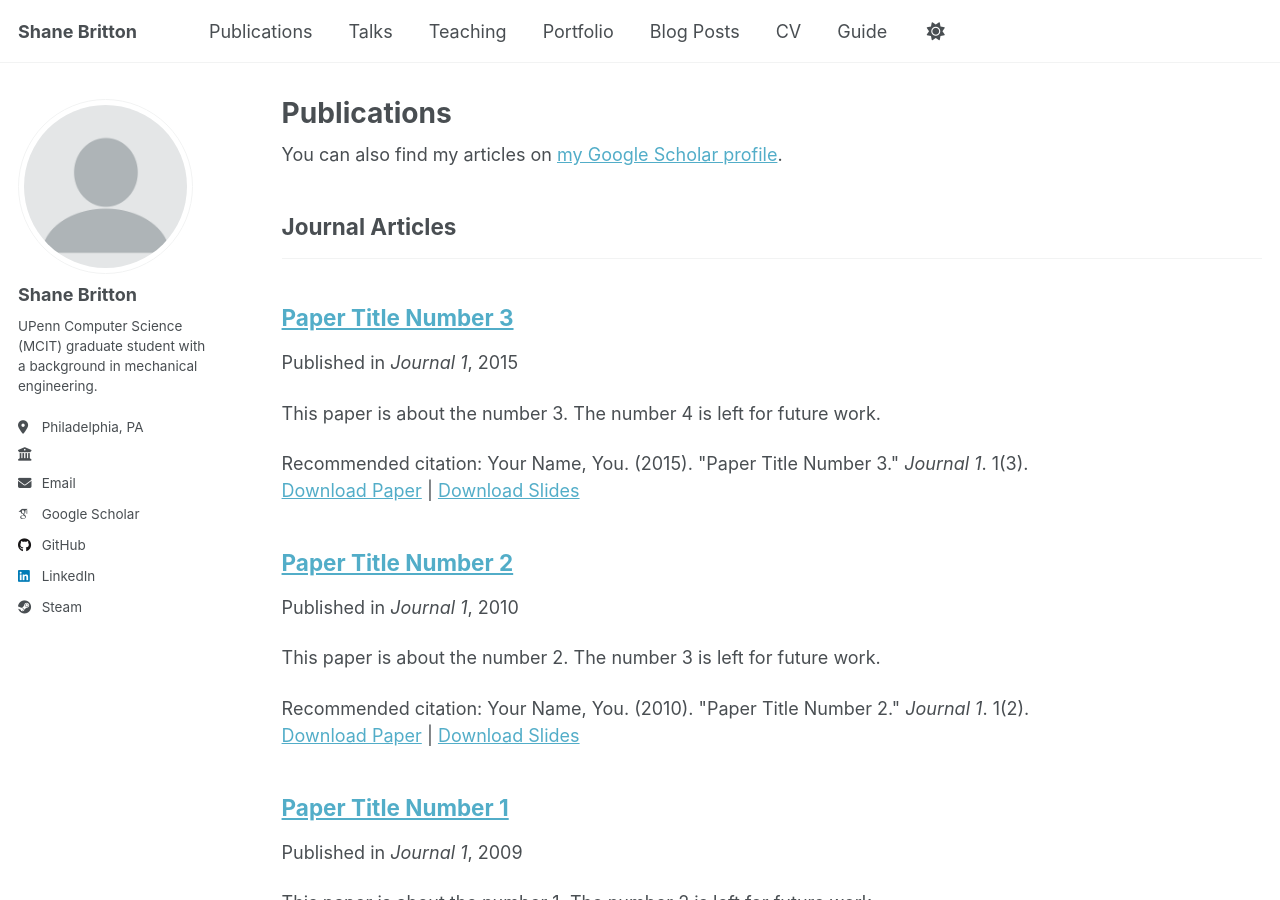
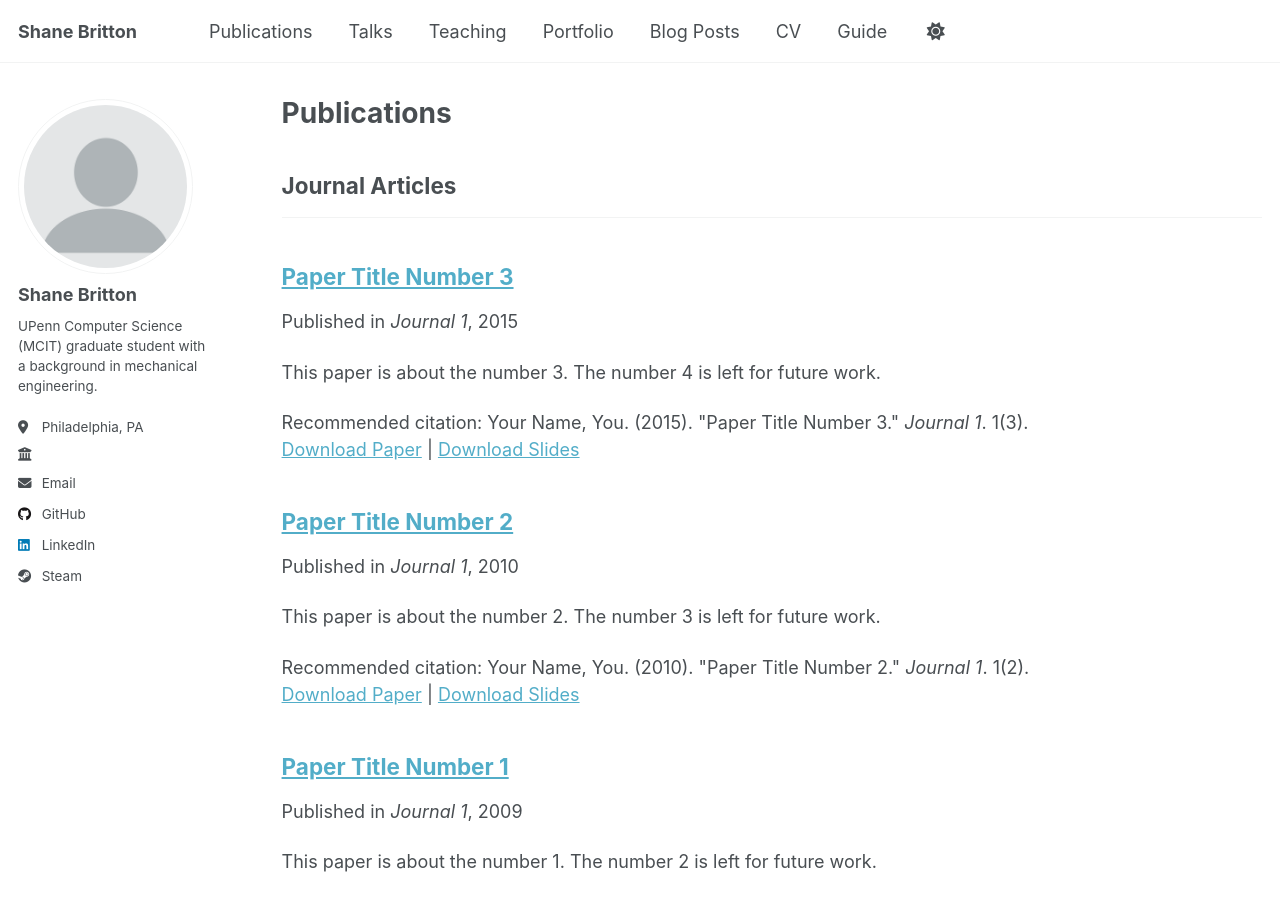
Before and after one commit to shanebritton/shanebritton.github.io, a Jekyll site: the page built from _pages/publications.html, in a window 1280 px wide and 900 px high. Built offline with Jekyll 4.4.1, drawn with Linux system fonts in a browser that asks for light colours; some web fonts are replaced.

Commit message:
Update _config.yml

```diff
--- a/_config.yml
+++ b/_config.yml
@@ -32,23 +32,23 @@
   email            : "shane.britton@outlook.com"
 
   # Academic websites
-  academia         : # URL
-  arxiv            : # URL - Update with the correct link to your profile
-  googlescholar    : "https://scholar.google.com/citations?user=PS_CX0AAAAAJ"
-  impactstory      : # URL
+  # academia         : # URL
+  # arxiv            : # URL - Update with the correct link to your profile
+  # googlescholar    : "https://scholar.google.com/citations?user=PS_CX0AAAAAJ"
+  # impactstory      : # URL
   # orcid          :
-  semantic         : # URL
+  # semantic         : # URL
   # pubmed           : "https://www.ncbi.nlm.nih.gov/pubmed/?term=john+snow"
-  researchgate     : # URL
-  scopus           : # URL
+  # researchgate     : # URL
+  # scopus           : # URL
 
   # Repositories and software development
-  bitbucket        : # Username - Update with your username on the site
-  codepen          : # Username
-  dribbble         : # Username
+  # bitbucket        : # Username - Update with your username on the site
+  # codepen          : # Username
+  # dribbble         : # Username
   github           : "shanebritton"
-  kaggle           : # Username
-  stackoverflow    : # User number or user number and name (i.e., use "1" or "1/jeff-atwood")
+  # kaggle           : # Username
+  # stackoverflow    : # User number or user number and name (i.e., use "1" or "1/jeff-atwood")
 
   # Social media
   # bluesky          : # Replace this with you Bluesky username
@@ -65,7 +65,7 @@
   # medium           : # URL
   # pinterest        : # Username
   # soundcloud       : # Username
-  steam            : shane-britton
+  steam            : shane.britton
   # telegram         : # URL
   # tumblr           : # Username
   # twitter          : # Username for X / Twitter
```
